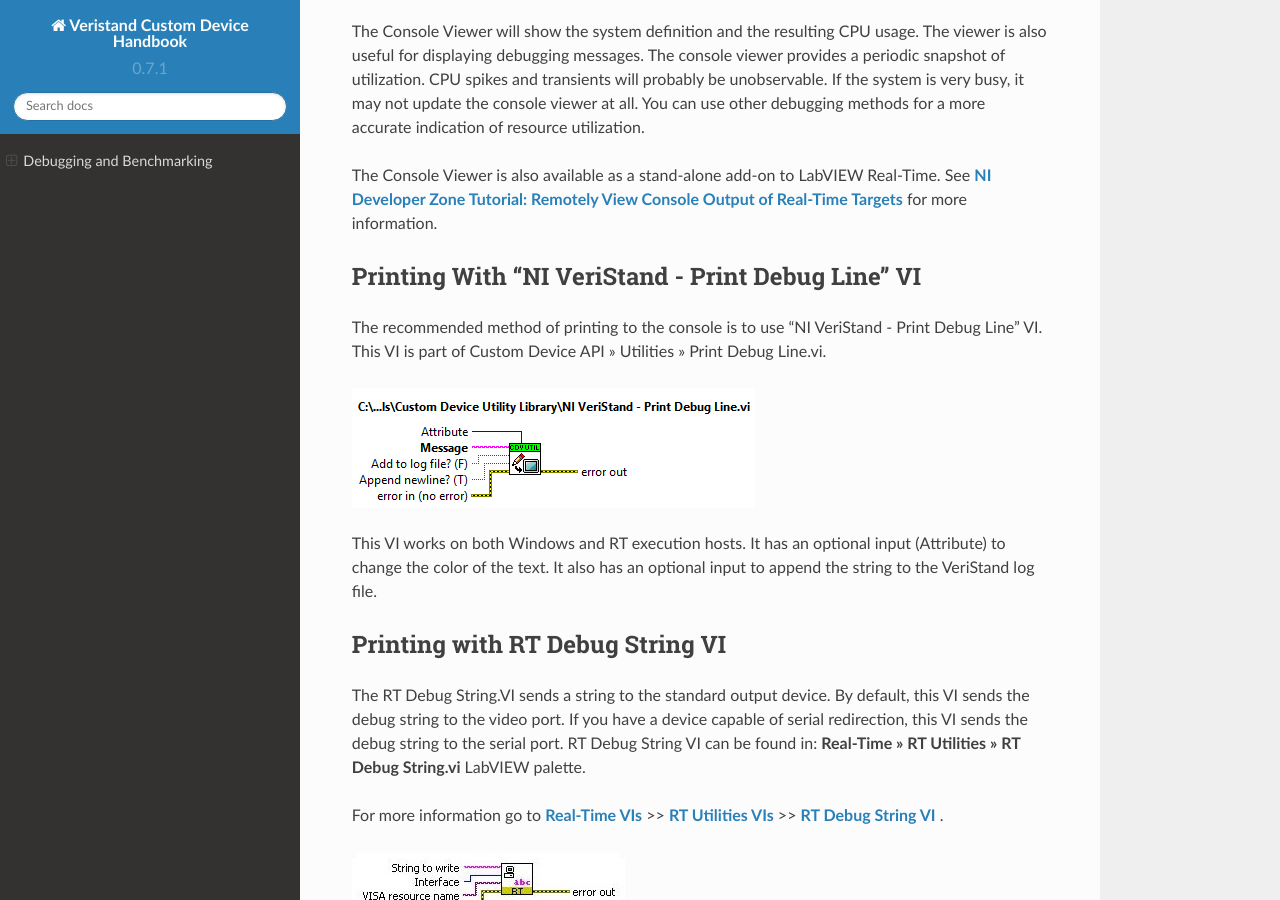
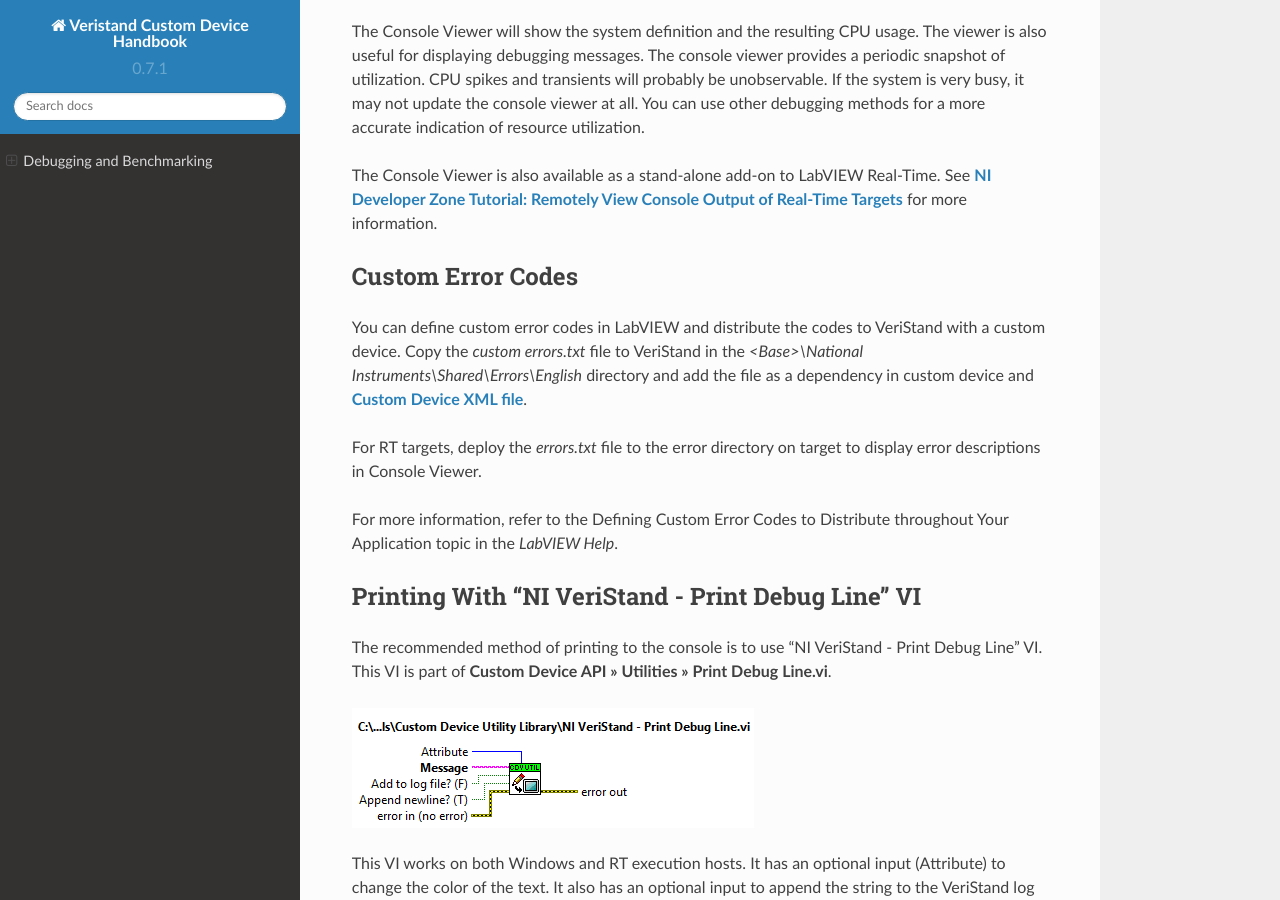
Before and after one commit to ni/niveristand-custom-device-handbook, a Sphinx documentation site: the page built from docs/LabVIEW_Debugging_Techniques.md, in a window 1280 px wide and 900 px high, scrolled down 1427 px. Built offline with Sphinx 7.4.7 and the Read the Docs theme 2.0.0, drawn with Linux system fonts in a browser that asks for light colours; some of the changed text lies outside the part shown.

Commit message:
Apply suggestions from code review
implemented feedback

Co-authored-by: Paul Huțanu <62251693+phutanu@users.noreply.github.com>

```diff
--- a/docs/LabVIEW_Debugging_Techniques.md
+++ b/docs/LabVIEW_Debugging_Techniques.md
@@ -12,9 +12,9 @@
 
 #### Console Viewer
 
-A subcomponent of VeriStand RT Engine is the Console Viewer.
+A subcomponent of VeriStand RT Engine is the [Console Viewer](https://www.ni.com/documentation/en/veristand/latest/manual/viewing-console-output/).
 
-You can install it to the execution host using Measurement and Automation Explorer. When installed, the component runs a small UDP daemon allowing the operator to view the console from a utility called the Console Viewer. You can access the Console Viewer from the **VeriStand Editor » Tool Launcher » View Console**.
+You can install it to the target using Measurement and Automation Explorer. When installed, the component runs a small UDP daemon allowing the operator to view the console from a utility called the Console Viewer. You can access the Console Viewer from the **VeriStand Editor » Tool Launcher » View Console**.
 
 &nbsp;&nbsp;&nbsp;**Note:** You cannot use the **Console Viewer** on NI Linux Real-Time targets. Instead, connect your NI Linux Real-Time targets to a computer using a serial port to view the output.
 
@@ -26,8 +26,16 @@
 
 The Console Viewer is also available as a stand-alone add-on to LabVIEW Real-Time. See **[NI Developer Zone Tutorial: Remotely View Console Output of Real-Time Targets](https://knowledge.ni.com/KnowledgeArticleDetails?id=kA03q000000x4TjCAI&l=en-US)** for more information.
 
+#### Custom Error Codes
+
+You can define custom error codes in LabVIEW and distribute the codes to VeriStand with a custom device. Copy the *custom errors.txt* file to VeriStand in the *&lt;Base&gt;\National Instruments\Shared\Errors\English* directory and add the file as a dependency in custom device and **[Custom Device XML file](https://www.ni.com/documentation/en/veristand/latest/manual/custom-device-xml/)**.
+
+For RT targets, deploy the *errors.txt* file to the error directory on target to display error descriptions in Console Viewer.
+
+For more information, refer to the Defining Custom Error Codes to Distribute throughout Your Application topic in the *LabVIEW Help*.
+
 #### Printing With "NI VeriStand - Print Debug Line" VI
-The recommended method of printing to the console is to use "NI VeriStand - Print Debug Line" VI. This VI is part of Custom Device API » Utilities » Print Debug Line.vi.
+The recommended method of printing to the console is to use "NI VeriStand - Print Debug Line" VI. This VI is part of **Custom Device API » Utilities » Print Debug Line.vi**.
 
 ![](images/NIVSdebugString.jpg)
 
@@ -45,7 +53,7 @@
 
 #### Telemetry Custom Device
 
-The [Telemetry Custom Device](https://github.com/ni/niveristand-telemetry-custom-device/releases) supports VeriStand benchmarking by helping you log system channels and monitor target resources. The usage data is logged to a TDMS file on the target that is running the VeriStand Engine.
+The **[Telemetry Custom Device](https://github.com/ni/niveristand-telemetry-custom-device/releases)** supports VeriStand benchmarking by helping you log system channels and monitor target resources. The usage data is logged to a TDMS file on the target that is running the VeriStand Engine.
 
 #### System Channels
 
@@ -71,7 +79,7 @@
 
 #### System Monitor Custom Device
 
-The [System Monitor Custom Device](https://github.com/ni/niveristand-system-monitor-custom-device/releases) tracks memory resources and CPU usage on an RT target running the VeriStand Engine. Set the update rate (Hz) in System Explorer to determine how often the custom device checks CPU and memory usage and sends them to the corresponding channel. The VeriStand System Monitor can only be used on an RT target. The custom device returns an error if you target it to a Windows system.
+The **[System Monitor Custom Device](https://github.com/ni/niveristand-system-monitor-custom-device/releases)** tracks memory resources and CPU usage on an RT target running the VeriStand Engine. Set the update rate (Hz) in System Explorer to determine how often the custom device checks CPU and memory usage and sends them to the corresponding channel. The VeriStand System Monitor can only be used on an RT target. The custom device returns an error if you target it to a Windows system.
 
 #### Distributed System Manager
 
```
Also changed, not shown: other parts of docs/LabVIEW_Debugging_Techniques.md (+1 -1 lines).
